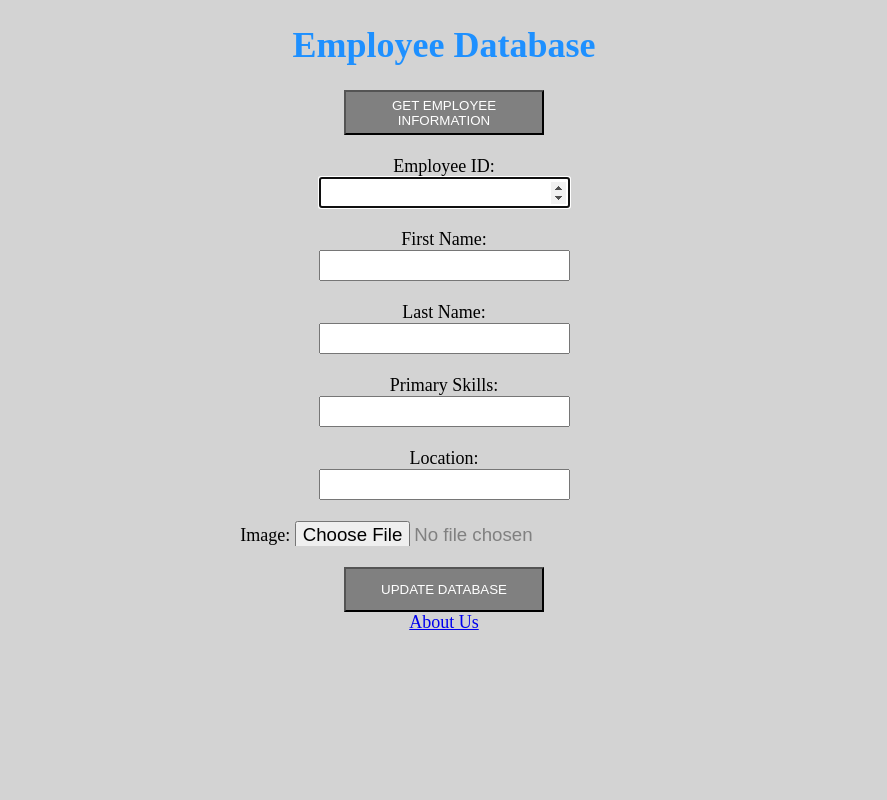
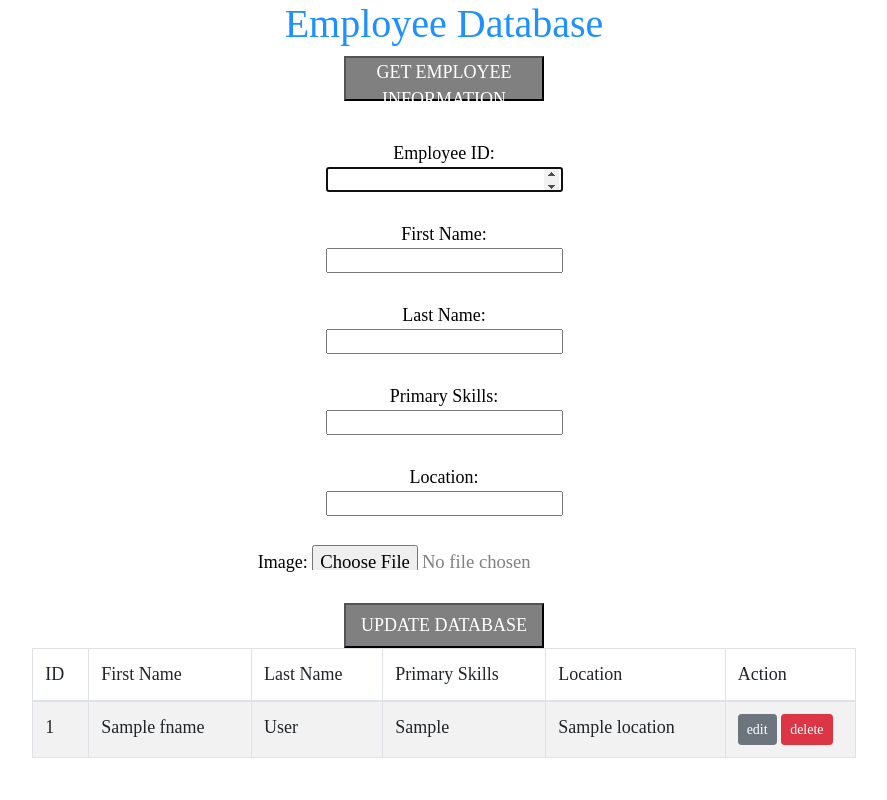
Before and after one commit to tehmingann/aws-live, a Flask app: template templates/AddEmp.html in a window 1280 px wide. Shown: the whole page, without its empty margins (196-1083 px from the left). Run offline with Flask 2, Linux system fonts and the light colour scheme; the template is opened without the code that fills it: most values are stand-ins (such as "Sample title", 1, 10 or a date in 2020); some libraries are stand-ins or nearby versions.

Commit message:
Add files via upload

```diff
--- a/EmpApp.py
+++ b/EmpApp.py
@@ -1,4 +1,4 @@
-from flask import Flask, render_template, request
+from flask import Flask, render_template, request, redirect, url_for, flash
 from pymysql import connections
 import os
 import boto3
@@ -30,11 +30,6 @@ def Index():
 
     cursor.close()
     return render_template('index.html', employee = data)
-
-
-@app.route("/about", methods=['POST'])
-def about():
-    return render_template('www.intellipaat.com')
 
 
 @app.route("/addemp", methods=['POST'])
@@ -86,46 +81,6 @@ def AddEmp():
     print("all modification done...")
     return render_template('AddEmpOutput.html', name=emp_name)
 
-@app.route('/edit/<id>', methods = ['POST', 'GET'])
-def get_employee(id):
-    conn = mysql.connect()
-    cur = conn.cursor(pymysql.cursors.DictCursor)
-
-    cur.execute('SELECT * FROM employee WHERE id = %s', (id))
-    data = cur.fetchall()
-    cur.close()
-    print(data[0])
-    return render_template('edit.html', employee = data[0])
-
-@app.route('/update/<id>', methods=['POST'])
-def update_employee(id):
-    if request.method == 'POST':
-        fullname = request.form['fullname']
-        phone = request.form['phone']
-        email = request.form['email']
-        conn = mysql.connect()
-        cur = conn.cursor(pymysql.cursors.DictCursor)
-        cur.execute("""
-            UPDATE employee
-            SET name = %s,
-                email = %s,
-                phone = %s
-            WHERE id = %s
-        """, (fullname, email, phone, id))
-        flash('Employee Updated Successfully')
-        conn.commit()
-        return redirect(url_for('Index'))
-
-
-@app.route('/delete/<string:id>', methods = ['POST','GET'])
-def delete_employee(id):
-    conn = mysql.connect()
-    cur = conn.cursor(pymysql.cursors.DictCursor)
-
-    cur.execute('DELETE FROM employee WHERE id = {0}'.format(id))
-    conn.commit()
-    flash('Employee Removed Successfully')
-    return redirect(url_for('Index'))
 
 if __name__ == '__main__':
     app.run(host='0.0.0.0', port=80, debug=True)
--- a/templates/AddEmp.html
+++ b/templates/AddEmp.html
@@ -1,7 +1,10 @@
 <!DOCTYPE html>
 <html>
+
 <head>
 	<title>Add Employee Information</title>
+	<link rel="stylesheet" href="https://stackpath.bootstrapcdn.com/bootstrap/4.4.1/css/bootstrap.min.css"
+		integrity="sha384-Vkoo8x4CGsO3+Hhxv8T/Q5PaXtkKtu6ug5TOeNV6gBiFeWPGFN9MuhOf23Q9Ifjh" crossorigin="anonymous">
 </head>
 <center>
 	<font color="black" size="4" style="font-family: avenir">
@@ -10,28 +13,66 @@
 
 		<body bgcolor="lightgrey">
 
-			<form action="/addemp" autocomplete="on" method = "POST" enctype="multipart/form-data">
+			<form action="/addemp" autocomplete="on" method="POST" enctype="multipart/form-data">
 
-				<button type="submit" formaction="/getemp" style="background: grey; height: 45px; width: 200px; color:white; font:oblique;">GET EMPLOYEE INFORMATION</button><br><br>
+				<button type="submit" form action="/getemp"
+					style="background: grey; height: 45px; width: 200px; color:white; font:oblique;">GET EMPLOYEE
+					INFORMATION</button><br><br>
 
-		  		Employee ID:<br> <input style="height:25px;font-size:14pt; color:grey;" type="number" name="emp_id" autofocus size="40"><br><br>
+				Employee ID:<br> <input style="height:25px;font-size:14pt; color:grey;" type="number" name="emp_id"
+					autofocus size="40"><br><br>
 
-		  		First Name:<br> <input style="height:25px;font-size:14pt;color:grey;" type="text" name="first_name" ><br><br>
+				First Name:<br> <input style="height:25px;font-size:14pt;color:grey;" type="text"
+					name="first_name"><br><br>
 
-		  		Last Name:<br> <input style="height:25px;font-size:14pt;color:grey;" type="text" name="last_name"><br><br>
+				Last Name:<br> <input style="height:25px;font-size:14pt;color:grey;" type="text"
+					name="last_name"><br><br>
 
-		  		Primary Skills:<br> <input style="height:25px;font-size:14pt;color:grey;" type="text" name="pri_skill"><br><br>
+				Primary Skills:<br> <input style="height:25px;font-size:14pt;color:grey;" type="text"
+					name="pri_skill"><br><br>
 
-		  		Location:<br> <input style="height:25px;font-size:14pt;color:grey;" type="text" name="location"><br><br>
+				Location:<br> <input style="height:25px;font-size:14pt;color:grey;" type="text" name="location"><br><br>
 
-		  		Image: <input type=file name="emp_image_file" style="height:25px;font-size:14pt;color:grey;"> <br><br>
+				Image: <input type=file name="emp_image_file" style="height:25px;font-size:14pt;color:grey;"> <br><br>
 
-		  		<button type="submit" style="background: grey; height: 45px; width: 200px; color: white; size: 5; font:oblique;">UPDATE DATABASE</button>
+				<button type="submit"
+					style="background: grey; height: 45px; width: 200px; color: white; size: 5; font:oblique;">UPDATE
+					DATABASE</button>
 
 			</form>
-<a href="/about">About Us</a>
+
+			<div class="col-md-8">
+				<table id="example" class="table table-striped table-bordered" style="width:100%">
+					<thead>
+						<tr>
+							<td>ID</td>
+							<td>First Name</td>
+							<td>Last Name</td>
+							<td>Primary Skills</td>
+							<td>Location</td>
+							<td>Action</td>
+						</tr>
+					</thead>
+					<tbody>
+						{% for data in employee %}
+						<tr>
+							<td>{{data.id}}</td>
+							<td>{{data.fname}}</td>
+							<td>{{data.lname}}</td>
+							<td>{{data.pri_skill}}</td>
+							<td>{{data.location}}</td>
+							<td width="130">
+								<a href="/edit/{{data.id}}" class="btn btn-secondary btn-sm">edit</a>
+								<a href="/delete/{{data.id}}" class="btn btn-danger btn-delete btn-sm">delete</a>
+							</td>
+						</tr>
+						{% endfor %}
+					</tbody>
+				</table>
+			</div>
 		</body>
 
 	</font>
 </center>
+
 </html>
```
